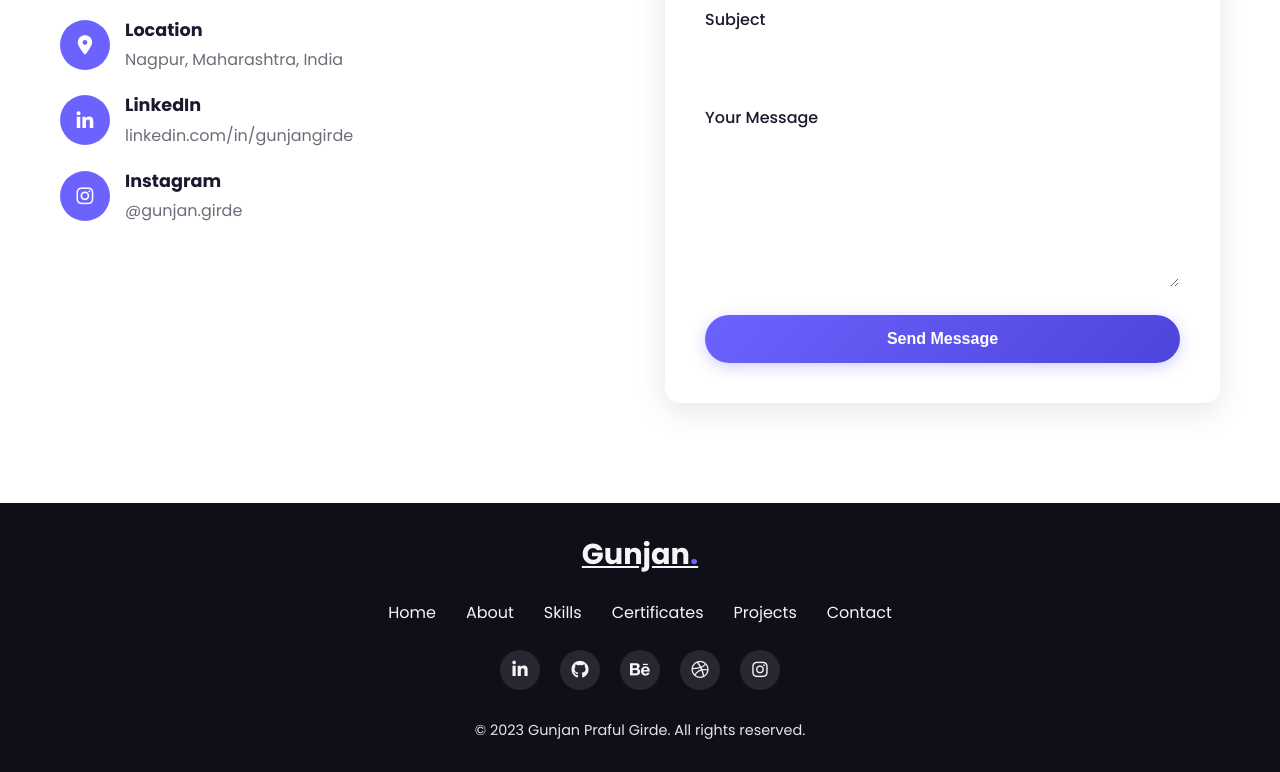
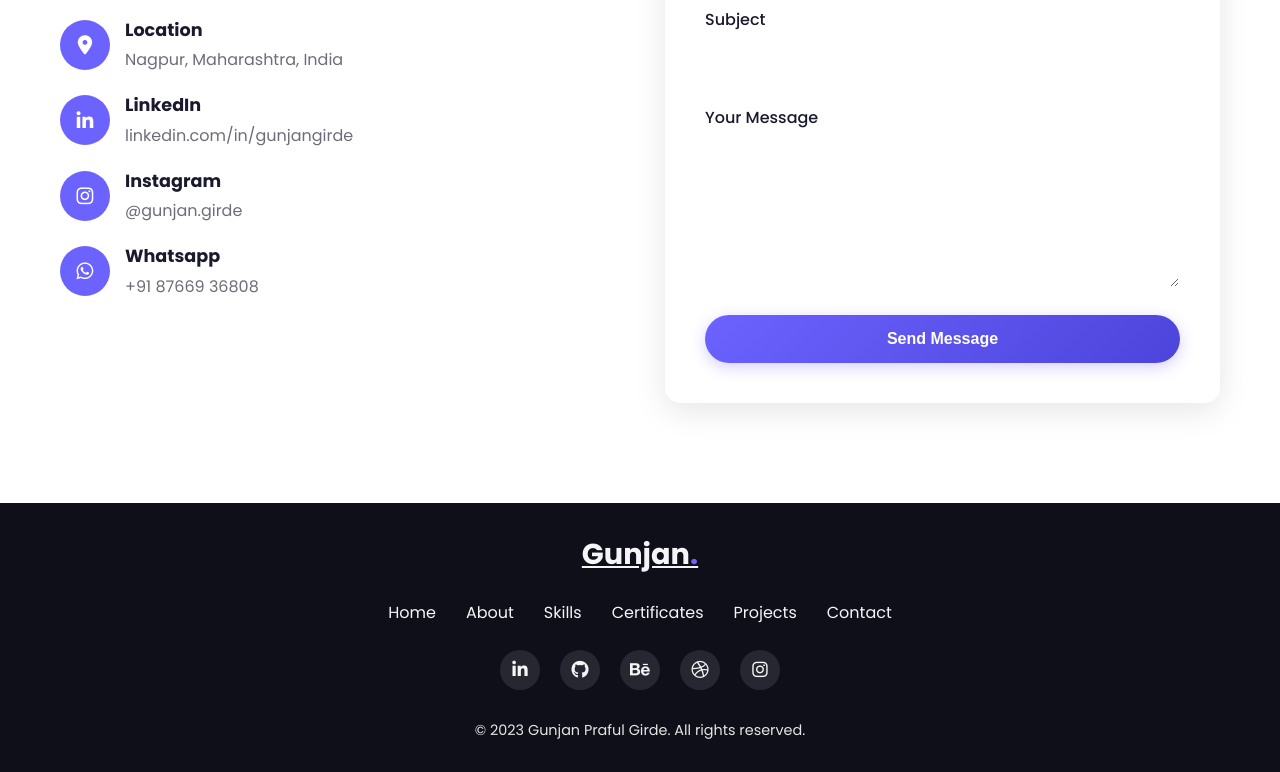
Before and after one commit to gunjangirde/portfolio, a website: page index.html in a window 1280 px wide. Shown: the part 5402-6174 px from the top of the page. Drawn offline with Linux system fonts and the light colour scheme.

Commit message:
Update index.html

```diff
--- a/index.html
+++ b/index.html
@@ -1520,6 +1520,15 @@
                             <div class="contact-text">
                                 <h4>Instagram</h4>
                                 <a href="https://www.instagram.com/gunjan.girde/" target="_blank">@gunjan.girde</a>
+                            </div>
+                        </div>
+                        <div class="contact-item">
+                            <div class="contact-icon">
+                                <i class="fab fa-whatsapp"></i>
+                            </div>
+                            <div class="contact-text">
+                                <h4>Whatsapp</h4>
+                                <a href="https://wa.me/918766936808?text=Hello" target="_blank">+91 87669 36808</a>
                             </div>
                         </div>
                     </div>
```
